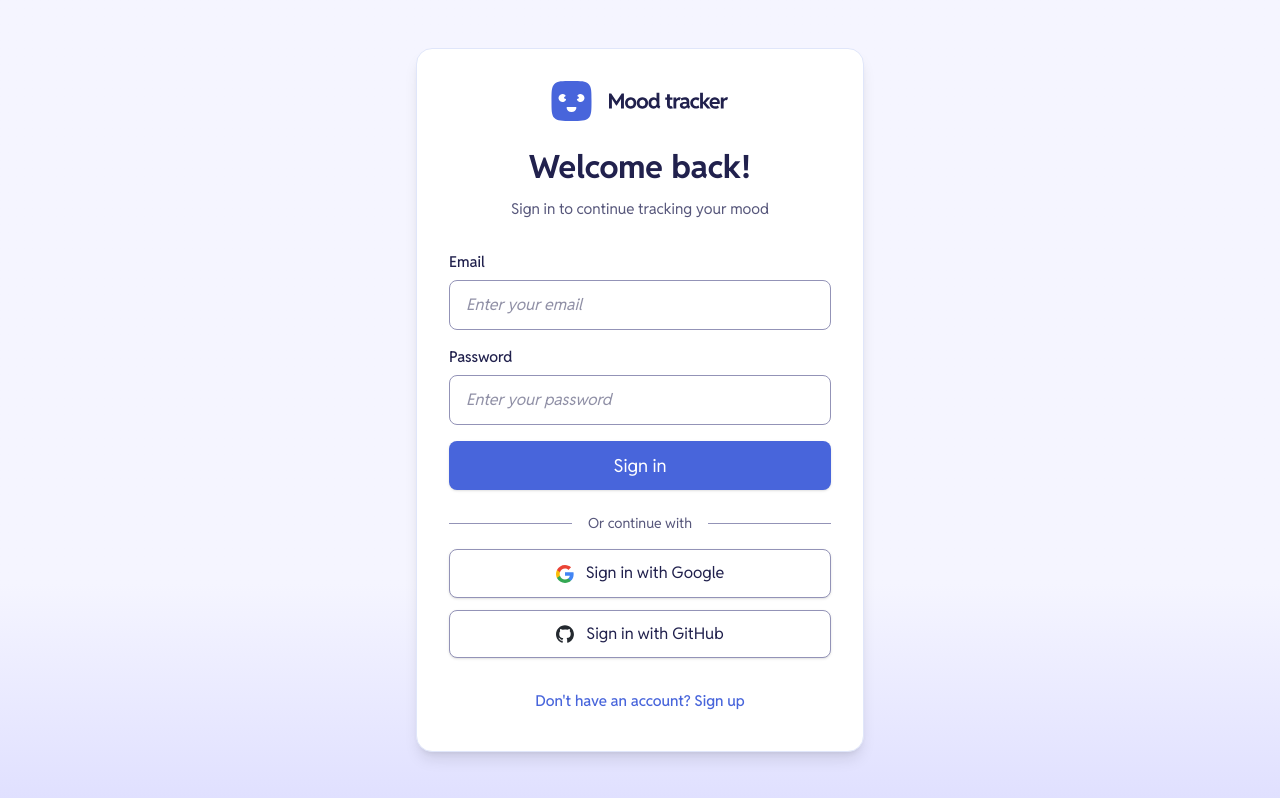
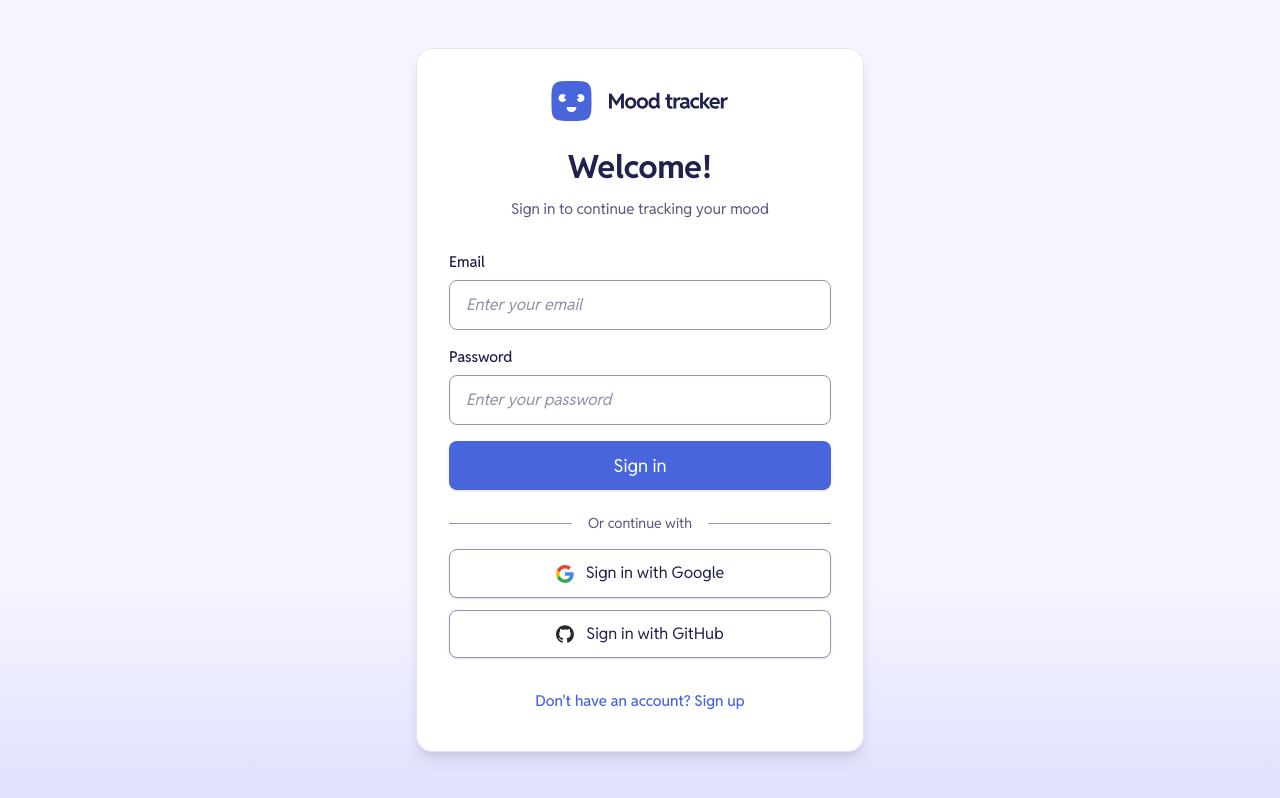
Before and after one commit to natashapl/mood-tracking-app, a React (Vite) app in the folder client/: page / in a window 1280 px wide. Built offline with nearby package versions, Linux system fonts and the light colour scheme; no server answers.

Commit message:
Removed an image and updated the Welcome text

```diff
--- a/client/src/pages/AuthPage.tsx
+++ b/client/src/pages/AuthPage.tsx
@@ -70,7 +70,7 @@ const AuthPage = () => {
             height="40"
           />
           <h1 className="text-[32px]/[1.4] font-bold mb-2">
-            {isLogin ? 'Welcome back!' : 'Create account'}
+            {isLogin ? 'Welcome!' : 'Create account'}
           </h1>
           <p className="text-[15px]/[1.4] text-mood-neutral-600">
             {isLogin
```
Also changed, not shown: 1 other file (tests, documents, lock files or other folders).
